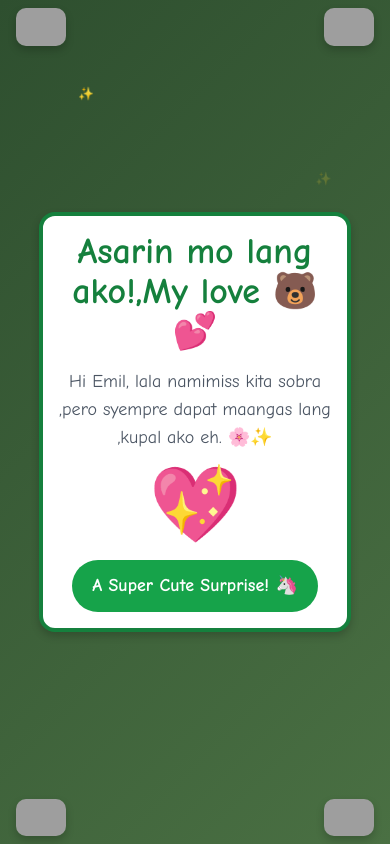
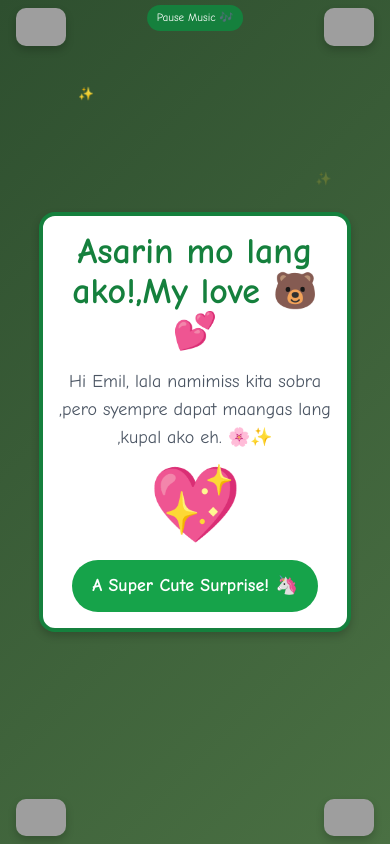
Before and after one commit to Savierash/missing-her, a plain HTML site: page index.html in a window 390 px wide. Drawn offline with nearby package versions, Linux system fonts and the light colour scheme; grey boxes are pictures that could not be loaded.

Commit message:
with music

```diff
--- a/index.html
+++ b/index.html
@@ -75,6 +75,23 @@
       position: relative;
       z-index: 10;
     }
+    .audio-control {
+      position: fixed;
+      top: 1rem;
+      left: 50%;
+      transform: translateX(-50%);
+      z-index: 20;
+      background: #15803d;
+      color: white;
+      padding: 0.5rem 1rem;
+      border-radius: 9999px;
+      font-size: clamp(0.8rem, 2.5vw, 1rem);
+      cursor: pointer;
+      transition: background-color 0.3s;
+    }
+    .audio-control:hover {
+      background: #16a34a;
+    }
     @media (max-width: 768px) {
       .star {
         font-size: clamp(0.8rem, 2vw, 1rem);
@@ -97,6 +114,11 @@
         padding: 0.5rem 1rem;
         font-size: clamp(0.9rem, 3.5vw, 1rem);
       }
+      .audio-control {
+        top: 0.5rem;
+        padding: 0.4rem 0.8rem;
+        font-size: clamp(0.7rem, 2vw, 0.9rem);
+      }
     }
     @media (max-width: 480px) {
       .side-gif {
@@ -107,6 +129,10 @@
       }
       .star:nth-child(3), .star:nth-child(4) {
         display: none; /* Hide some stars on very small screens */
+      }
+      .audio-control {
+        top: 0.3rem;
+        padding: 0.3rem 0.6rem;
       }
     }
   </style>
@@ -135,8 +161,27 @@
   <img src="https://media4.giphy.com/media/v1.Y2lkPTc5MGI3NjExNzZvZjkyaGpsaXhkNGd2bzY5d254Nmc4aG5zOGg0emxrc2xsaHI0MCZlcD12MV9pbnRlcm5hbF9naWZfYnlfaWQmY3Q9cw/fvN5KrNcKKUyX7hNIA/giphy.gif" alt="Heart GIF" class="side-gif gif-top-left" onerror="this.alt='GIF failed to load'; this.style.border='2px solid red';">
   <img src="https://media1.giphy.com/media/v1.Y2lkPTc5MGI3NjExY3dxb2tjZ3lzcnRyNWVmM3phenIwZGxwcXQydXdyOHNnbHoyMm44cyZlcD12MV9pbnRlcm5hbF9naWZfYnlfaWQmY3Q9cw/0kkmQ5Mxp3NG5nhzT0/giphy.gif" alt="Cute Animal GIF" class="side-gif gif-bottom-left" onerror="this.alt='GIF failed to load'; this.style.border='2px solid red';">
   <img src="https://media4.giphy.com/media/v1.Y2lkPTc5MGI3NjExMnRocWFhdzI3MzB3YnIxNmFsMDYyN2Q2ODZrdTBxdXhhamdydmFyMCZlcD12MV9pbnRlcm5hbF9naWZfYnlfaWQmY3Q9cw/DC58RFuy70y7vrAbYQ/giphy.gif" alt="Sparkle GIF" class="side-gif gif-bottom-right" onerror="this.alt='GIF failed to load'; this.style.border='2px solid red';">
+  <!-- Audio -->
+  <audio id="backgroundMusic" loop autoplay>
+    <source src="cute_sticker_bg.mp3" type="audio/mp3">
+    Your browser does not support the audio element.
+  </audio>
+  <button id="audioControl" class="audio-control">Pause Music 🎶</button>
 
   <script>
+    const audio = document.getElementById('backgroundMusic');
+    const audioControl = document.getElementById('audioControl');
+
+    audioControl.addEventListener('click', () => {
+      if (audio.paused) {
+        audio.play();
+        audioControl.textContent = 'Pause Music 🎶';
+      } else {
+        audio.pause();
+        audioControl.textContent = 'Play Music 🎶';
+      }
+    });
+
     document.getElementById('showMessage').addEventListener('click', () => {
       const extraMessage = document.getElementById('extraMessage');
       extraMessage.classList.toggle('hidden');
```
Also changed, not shown: 1 other file.
